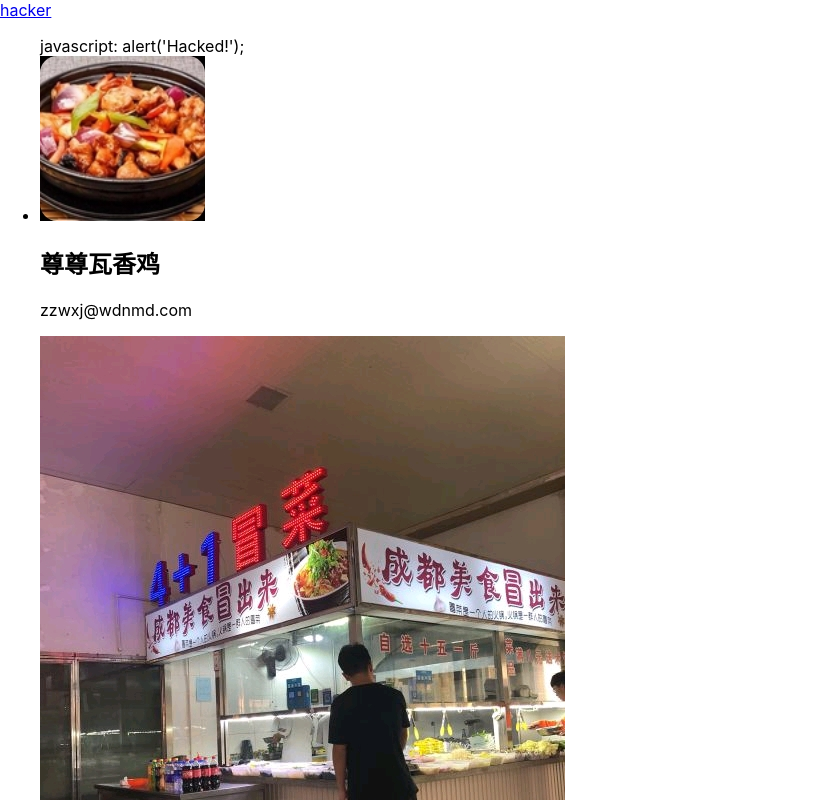
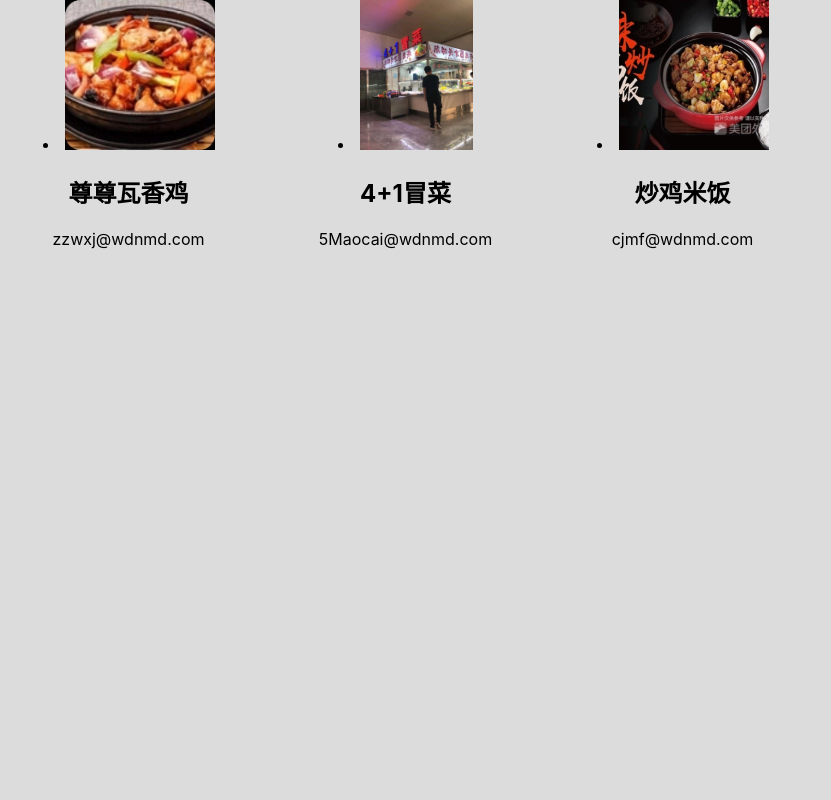
Before and after one commit to zilewang7/zwcs-reactTest, a React (Create React App) app: page / in a window 1280 px wide. Shown: the top 800 px of the page, without its empty margins (0-831 px from the left). Built offline with nearby package versions, Linux system fonts and the light colour scheme.

Commit message:
moduleCSS

```diff
--- a/src/App.css
+++ /dev/null
@@ -1,38 +0,0 @@
-.App {
-  text-align: center;
-}
-
-.App-logo {
-  height: 40vmin;
-  pointer-events: none;
-}
-
-@media (prefers-reduced-motion: no-preference) {
-  .App-logo {
-    animation: App-logo-spin infinite 20s linear;
-  }
-}
-
-.App-header {
-  background-color: #282c34;
-  min-height: 100vh;
-  display: flex;
-  flex-direction: column;
-  align-items: center;
-  justify-content: center;
-  font-size: calc(10px + 2vmin);
-  color: white;
-}
-
-.App-link {
-  color: #61dafb;
-}
-
-@keyframes App-logo-spin {
-  from {
-    transform: rotate(0deg);
-  }
-  to {
-    transform: rotate(360deg);
-  }
-}
--- /dev/null
+++ b/src/App.module.css
@@ -0,0 +1,35 @@
+.app {
+  text-align: center;
+}
+
+.appHeader {
+  display: flex;
+  flex-direction: row;
+  align-items: center;
+  justify-content: center;
+  margin-top: 36px;
+  margin-bottom: 24px;
+}
+
+.appLogo {
+  height: 10vmin;
+  pointer-events: none;
+}
+
+@media (prefers-reduced-motion: no-preference) {
+  .appLogo {
+    animation: App-logo-spin infinite 20s linear;
+  }
+}
+
+.zwcsList {
+	width: 85vw;
+	display: grid;
+	grid-template-columns: 1fr 1fr 1fr 1fr;
+	grid-gap: 20px;
+}
+
+img {
+  max-width: 150px;
+  max-height: 150px;
+}
--- a/src/App.tsx
+++ b/src/App.tsx
@@ -1,20 +1,21 @@
 import React from 'react';
-import './App.css';
 import zwcs from './mockdata/zwcs.json'
 import Zwcs from './components/zwcs'
+import styles from './App.module.css';
 
 // const hacker = "<h1>Hacked!</h1>";
-const jsHacker = "javascript: alert('Hacked!');"
+// const jsHacker = "javascript: alert('Hacked!');"
 
 function App() {
   return (
     <>
       {/* {hacker} */}
-      <a href={jsHacker}>hacker</a>
-      <ul>
-        {jsHacker}
-        {zwcs.map( z => <Zwcs id = {z.id} name = {z.name} email = {z.email}/>)}
-      </ul>
+      {/* <a href={jsHacker}>hacker</a> */}
+      <div className={styles.app}>
+        <div className={styles.zwcsList}>
+          {zwcs.map(z => <Zwcs id={z.id} name={z.name} email={z.email} />)}
+        </div>
+      </div>
     </>
   );
 }
--- /dev/null
+++ b/src/custom.d.ts
@@ -0,0 +1,4 @@
+declare module "*.css" {
+    const css: { [key: string]: string }
+    export default css;
+}
--- a/src/index.css
+++ b/src/index.css
@@ -5,6 +5,7 @@ body {
     sans-serif;
   -webkit-font-smoothing: antialiased;
   -moz-osx-font-smoothing: grayscale;
+  background-color: gainsboro;
 }
 
 code {
--- a/tsconfig.json
+++ b/tsconfig.json
@@ -18,7 +18,7 @@
     "resolveJsonModule": true,
     "isolatedModules": true,
     "noEmit": true,
-    "jsx": "react-jsx"
+    "jsx": "react"
   },
   "include": [
     "src"
```
